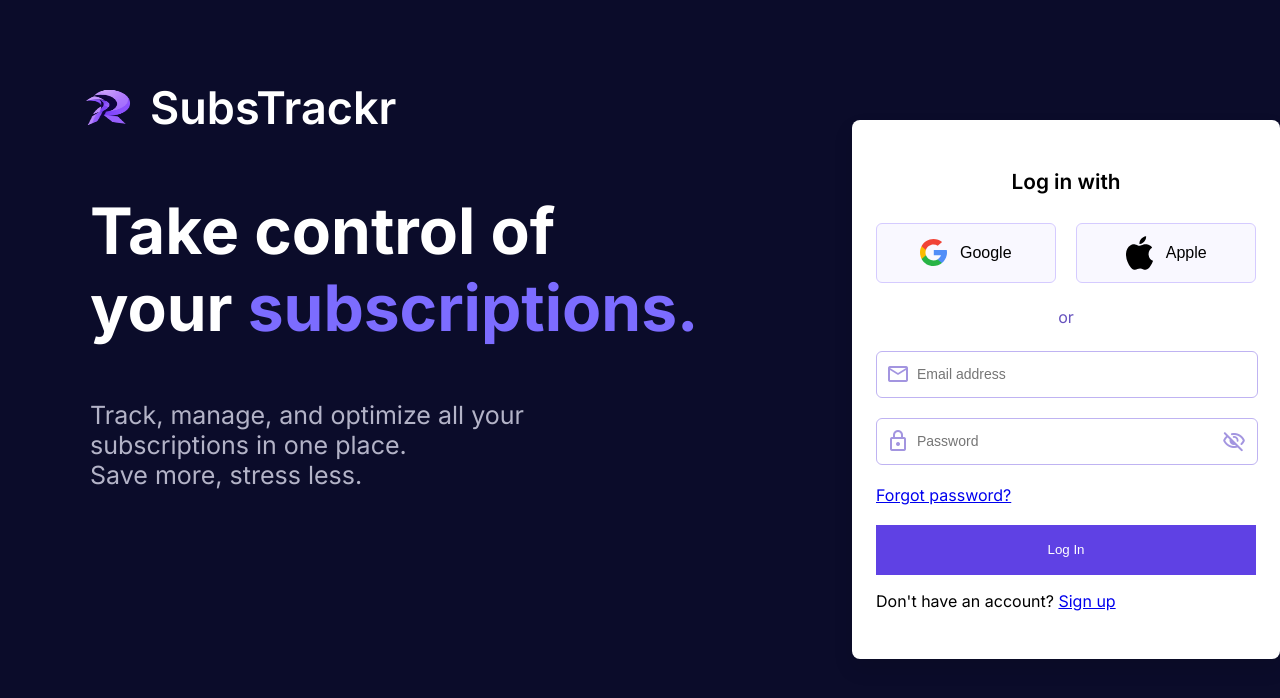
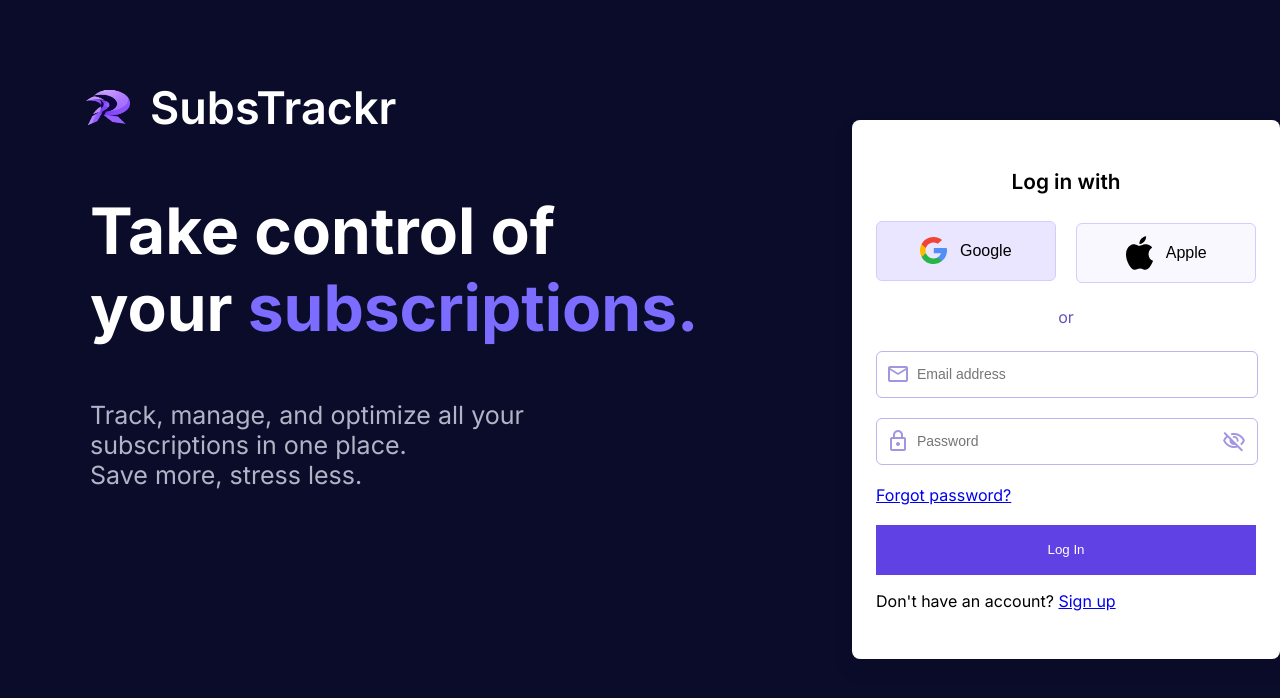
Before and after one commit to nfnajmudin/SubsTrackr, a React (Vite) app in the folder frontend/: page / in a window 1280 px wide. In both pictures the pointer is over the button "Google". Shown: the top 698 px of the page. Built offline with nearby package versions, Linux system fonts and the light colour scheme.

Commit message:
Improve social button hover effect

```diff
--- a/frontend/src/pages/login.css
+++ b/frontend/src/pages/login.css
@@ -129,6 +129,19 @@ body {
 .social-login .social-button .social-icon {
     width: 27px;
 }
+
+.social-button:hover {
+  background: #eae6ff; /* slightly darker when hover*/
+}
+
+.social-icon {
+  transition: 0.2s ease;
+}
+
+.social-button:hover {
+  transform: translateY(-2px);
+}
+
 .separator {
   position: relative;
   margin: 1.5rem 0;
```
